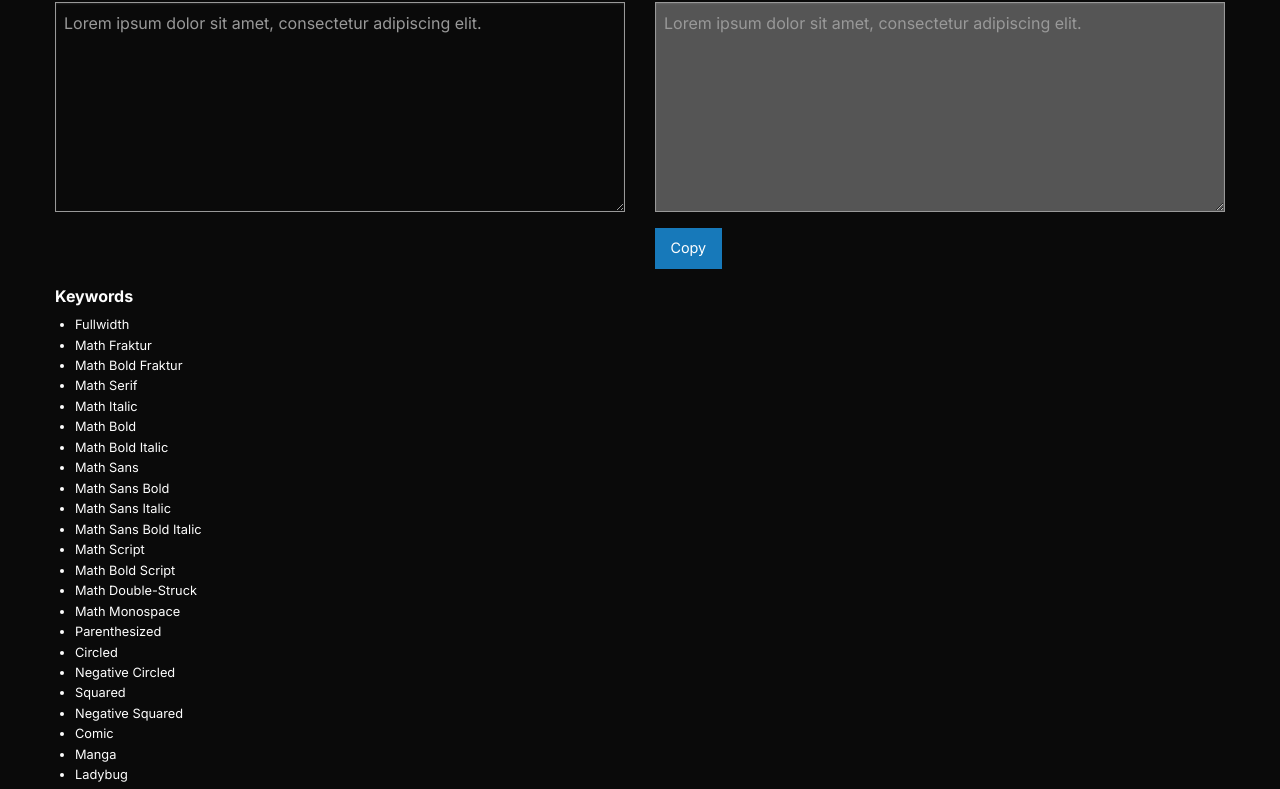
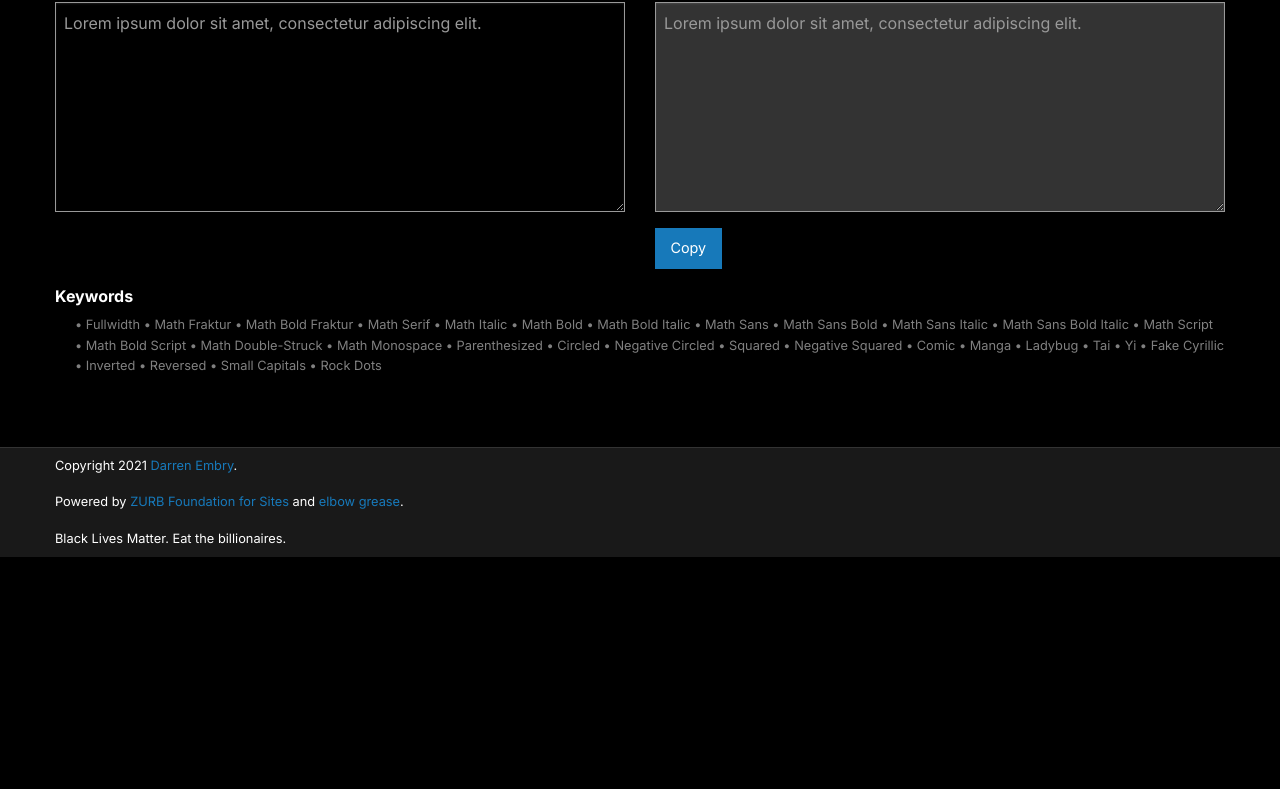
Before and after one commit to dse/text-converter, a website: page docs/index.html in a window 1280 px wide. Shown: the part 243-1032 px from the top of the page. After the commit the page ends 800 px from the top, so only its background shows below. Drawn offline with Linux system fonts and the light colour scheme.

Commit message:
style tweaks

```diff
--- a/scss/_settings.scss
+++ b/scss/_settings.scss
@@ -75,12 +75,13 @@ $foundation-palette: (
     warning: #ffae00,
     alert: #cc4b37,
 );
-$white: #0a0a0a;
-$really-light-gray: #333333;
-$light-gray: #555555;
+$white: #000000;
+$really-light-gray: #191919;
+$light-gray: #333333;
 $medium-gray: #999999;
-$dark-gray: #cccccc;
-$black: #fefefe;
+$dark-gray: #bbbbbb;
+$really-dark-gray: #dddddd;
+$black: #ffffff;
 $body-background: $white;
 $body-font-color: $black;
 $body-font-family: 'Inter', 'Helvetica Neue', Helvetica, Roboto, Arial, sans-serif;
--- a/scss/styles.scss
+++ b/scss/styles.scss
@@ -42,3 +42,14 @@ body {
     > footer {
     }
 }
+ul.keywords {
+    list-style: none; padding-left: 0;
+    opacity: 50%;
+    > li {
+        &::before {
+            content: '•\a0';
+        }
+        display: inline;
+        white-space: nowrap;
+    }
+}
```
Also changed, not shown: docs/css/main.css, docs/css/main.min.css.
